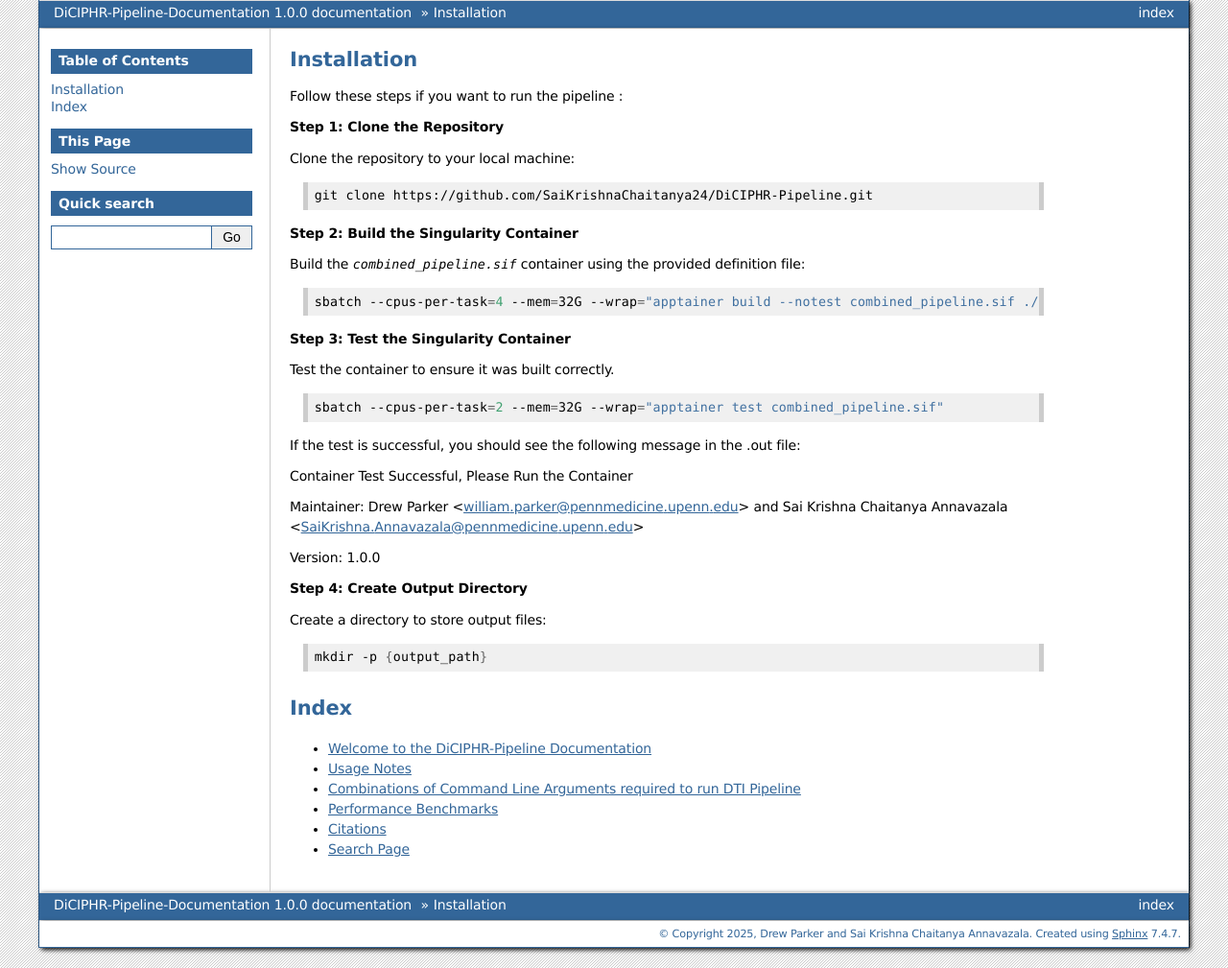
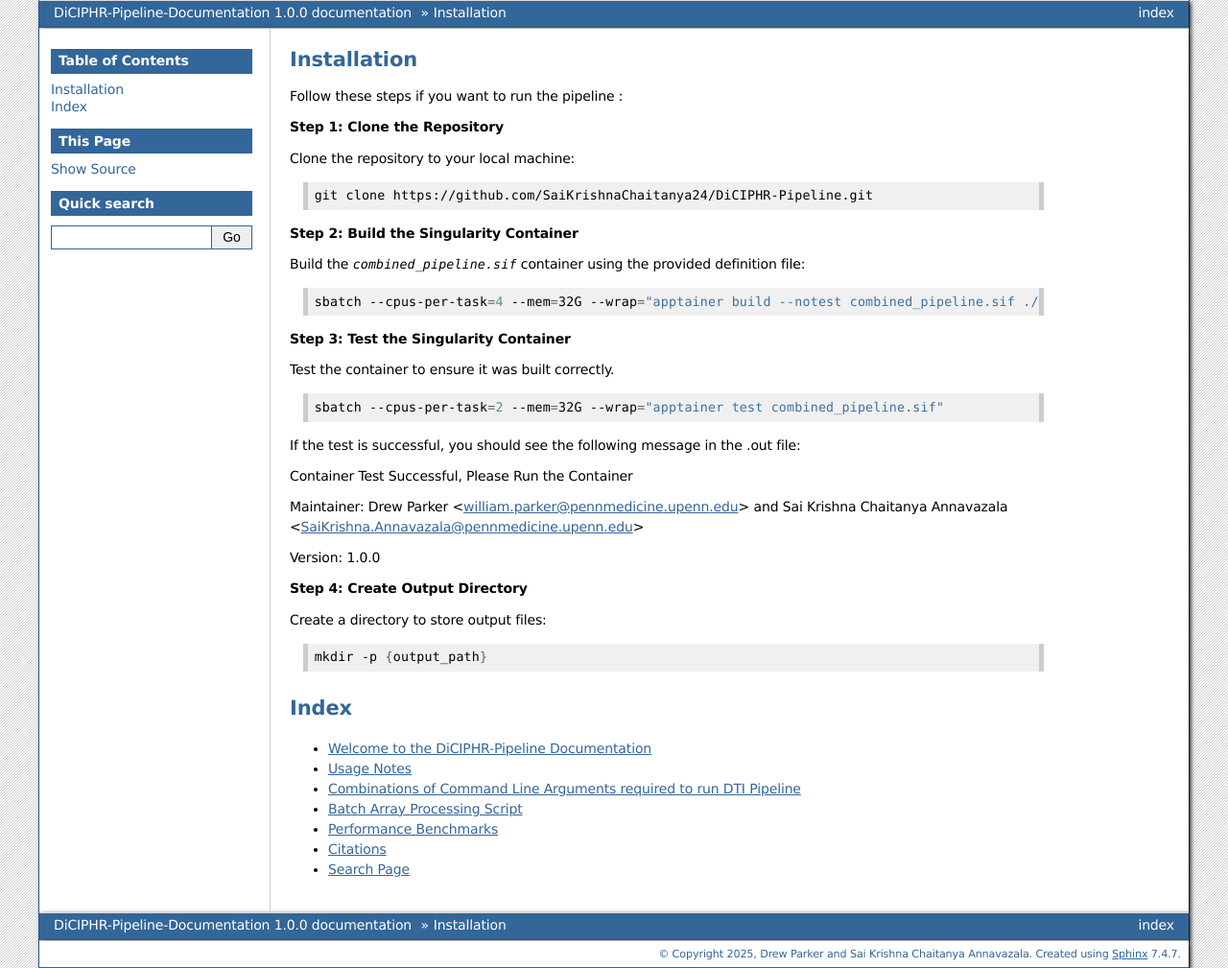
Before and after one commit to SaiKrishnaChaitanya24/DiCIPHR-Pipeline-Documentation, a Sphinx documentation site: the page built from source/Installation.rst, in a window 1280 px wide. Shown: the whole page at 96% size. Built offline with Sphinx 7.4.7, drawn with Linux system fonts in a browser that asks for light colours.

Commit message:
Update Installation.rst

```diff
--- a/source/Installation.rst
+++ b/source/Installation.rst
@@ -50,6 +50,7 @@ Index
 * :doc:`index`
 * :doc:`UsageNotes`
 * :doc:`RunningDTI`
+* :doc:`batch_array`
 * :doc:`PerformanceBenchmarks`
 * :doc:`Citations`
 * :ref:`search`
```
